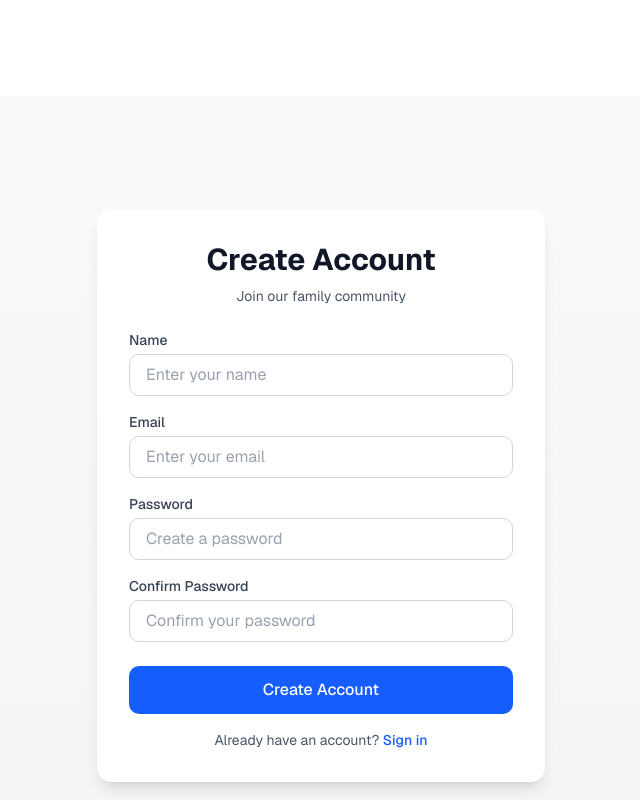
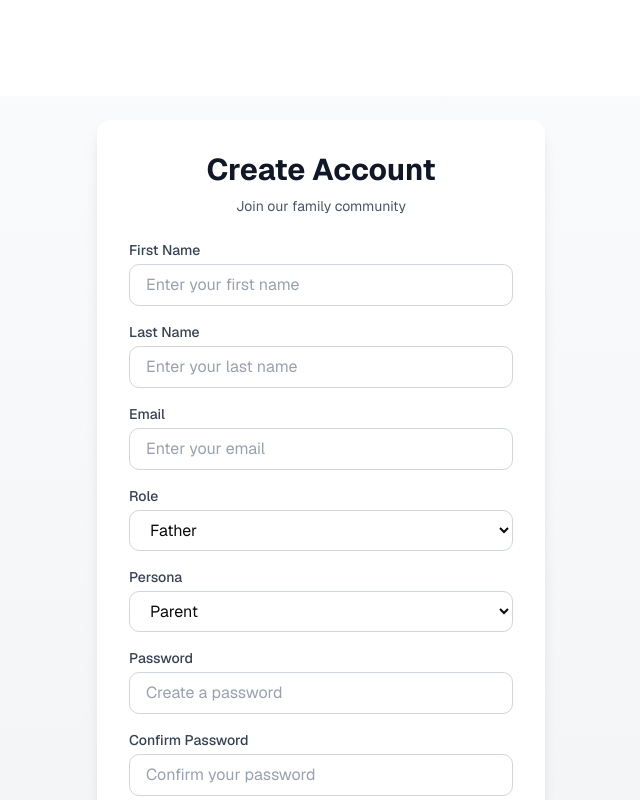
Before and after one commit to RhuzzWebDev/Family_Connect, a Next.js app in the folder famhub/: page /register in a window 1280 px wide. Shown: the top 800 px of the page, without its empty margins (319-959 px from the left). Built offline with nearby package versions, Linux system fonts and the light colour scheme.

Commit message:
fix- register and login page for user to register and see its working

```diff
--- a/famhub/src/components/auth/RegisterForm.tsx
+++ b/famhub/src/components/auth/RegisterForm.tsx
@@ -1,7 +1,7 @@
 'use client';
 
 import { useState } from 'react';
-import { AirtableService, UserFields } from '@/services/airtableService';
+import { AirtableService, UserFields, UserRole, UserPersona } from '@/services/airtableService';
 import { useRouter } from 'next/navigation';
 import bcrypt from 'bcryptjs';
 import Link from 'next/link';
@@ -36,29 +36,98 @@ const Input = ({
   </div>
 );
 
+const SelectInput = ({
+  label,
+  error,
+  options,
+  ...props
+}: {
+  label: string;
+  error?: string;
+  options: string[];
+} & React.SelectHTMLAttributes<HTMLSelectElement>) => (
+  <div className="mb-4">
+    <label className="block text-sm font-medium text-gray-700 mb-1">
+      {label}
+    </label>
+    <select
+      {...props}
+      className={`
+        w-full px-4 py-2 rounded-lg border
+        ${error ? 'border-red-500' : 'border-gray-300'}
+        focus:outline-none focus:ring-2
+        ${error ? 'focus:ring-red-500' : 'focus:ring-blue-500'}
+        focus:border-transparent
+        transition duration-200 ease-in-out
+        bg-white
+      `}
+    >
+      <option value="">Select {label}</option>
+      {options.map((option) => (
+        <option key={option} value={option}>
+          {option}
+        </option>
+      ))}
+    </select>
+    {error && (
+      <p className="mt-1 text-sm text-red-600">{error}</p>
+    )}
+  </div>
+);
+
+interface FormData {
+  first_name: string;
+  last_name: string;
+  Email: string;
+  Password: string;
+  confirmPassword: string;
+  role: UserRole;
+  persona: UserPersona;
+}
+
 export default function RegisterForm() {
   const router = useRouter();
-  const [formData, setFormData] = useState({
-    Name: '',
+  const [formData, setFormData] = useState<FormData>({
+    first_name: '',
+    last_name: '',
     Email: '',
     Password: '',
-    confirmPassword: ''
+    confirmPassword: '',
+    role: 'Father',
+    persona: 'Parent'
   });
+
   const [errors, setErrors] = useState<Record<string, string>>({});
   const [loading, setLoading] = useState(false);
 
-  const handleChange = (e: React.ChangeEvent<HTMLInputElement>) => {
+  const roles: UserRole[] = [
+    'Father',
+    'Grandfather',
+    'Grandmother',
+    'Middle Brother',
+    'Middle Sister',
+    'Mother',
+    'Older Brother',
+    'Older Sister',
+    'Youngest Brother',
+    'Youngest Sister'
+  ];
+
+  const personas: UserPersona[] = ['Parent', 'Children'];
+
+  const handleChange = (e: React.ChangeEvent<HTMLInputElement | HTMLSelectElement>) => {
     const { name, value } = e.target;
-    setFormData(prev => ({ ...prev, [name]: value }));
+    setFormData(prev => ({
+      ...prev,
+      [name]: value as string
+    }));
     if (errors[name]) {
       setErrors(prev => ({ ...prev, [name]: '' }));
     }
   };
 
   const hashPassword = async (password: string): Promise<string> => {
-    // Generate a salt with 10 rounds
     const salt = await bcrypt.genSalt(10);
-    // Hash the password with the salt
     return bcrypt.hash(password, salt);
   };
 
@@ -67,7 +136,8 @@ export default function RegisterForm() {
     const newErrors: Record<string, string> = {};
 
     // Validate form
-    if (!formData.Name.trim()) newErrors.Name = 'Name is required';
+    if (!formData.first_name.trim()) newErrors.first_name = 'First name is required';
+    if (!formData.last_name.trim()) newErrors.last_name = 'Last name is required';
     if (!formData.Email.trim()) {
       newErrors.Email = 'Email is required';
     } else if (!/^[^\s@]+@[^\s@]+\.[^\s@]+$/.test(formData.Email)) {
@@ -81,6 +151,8 @@ export default function RegisterForm() {
     if (formData.Password !== formData.confirmPassword) {
       newErrors.confirmPassword = 'Passwords do not match';
     }
+    if (!formData.role) newErrors.role = 'Role is required';
+    if (!formData.persona) newErrors.persona = 'Persona is required';
 
     if (Object.keys(newErrors).length > 0) {
       setErrors(newErrors);
@@ -91,24 +163,21 @@ export default function RegisterForm() {
     try {
       const userService = new AirtableService();
 
-      // Hash the password before saving
       const hashedPassword = await hashPassword(formData.Password);
 
       const userData: UserFields = {
-        Name: formData.Name,
+        first_name: formData.first_name,
+        last_name: formData.last_name,
         Email: formData.Email,
         Password: hashedPassword,
         Confirm_Password: hashedPassword,
-        Status: 'Active' // Set to Active for testing purposes
+        role: formData.role,
+        persona: formData.persona,
+        Status: 'Active'
       };
 
-      // Create the new record
       await userService.createRecord(userData);
-
-      // Store user email in sessionStorage for the navbar to use
       sessionStorage.setItem('userEmail', formData.Email);
-
-      // Redirect to home page after successful registration
       router.push('/');
     } catch (err: any) {
       setErrors({
@@ -139,14 +208,25 @@ export default function RegisterForm() {
           )}
 
           <Input
-            label="Name"
-            name="Name"
+            label="First Name"
+            name="first_name"
             type="text"
             required
-            value={formData.Name}
+            value={formData.first_name}
             onChange={handleChange}
-            placeholder="Enter your name"
-            error={errors.Name}
+            placeholder="Enter your first name"
+            error={errors.first_name}
+          />
+
+          <Input
+            label="Last Name"
+            name="last_name"
+            type="text"
+            required
+            value={formData.last_name}
+            onChange={handleChange}
+            placeholder="Enter your last name"
+            error={errors.last_name}
           />
 
           <Input
@@ -158,6 +238,26 @@ export default function RegisterForm() {
             onChange={handleChange}
             placeholder="Enter your email"
             error={errors.Email}
+          />
+
+          <SelectInput
+            label="Role"
+            name="role"
+            required
+            value={formData.role}
+            onChange={handleChange}
+            options={roles}
+            error={errors.role}
+          />
+
+          <SelectInput
+            label="Persona"
+            name="persona"
+            required
+            value={formData.persona}
+            onChange={handleChange}
+            options={personas}
+            error={errors.persona}
           />
 
           <Input
@@ -199,7 +299,11 @@ export default function RegisterForm() {
                 <>
                   <svg className="animate-spin -ml-1 mr-3 h-5 w-5" fill="none" viewBox="0 0 24 24">
                     <circle className="opacity-25" cx="12" cy="12" r="10" stroke="currentColor" strokeWidth="4" />
-                    <path className="opacity-75" fill="currentColor" d="M4 12a8 8 0 018-8V0C5.373 0 0 5.373 0 12h4zm2 5.291A7.962 7.962 0 014 12H0c0 3.042 1.135 5.824 3 7.938l3-2.647z" />
+                    <path
+                      className="opacity-75"
+                      fill="currentColor"
+                      d="M4 12a8 8 0 018-8V0C5.373 0 0 5.373 0 12h4zm2 5.291A7.962 7.962 0 014 12H0c0 3.042 1.135 5.824 3 7.938l3-2.647z"
+                    />
                   </svg>
                   Creating Account...
                 </>
@@ -209,13 +313,11 @@ export default function RegisterForm() {
             </button>
           </div>
 
-          <div className="text-center mt-4 text-sm">
-            <p className="text-gray-600">
-              Already have an account?{' '}
-              <Link href="/login" className="text-blue-600 hover:text-blue-800 font-medium">
-                Sign in
-              </Link>
-            </p>
+          <div className="text-center text-sm text-gray-600">
+            Already have an account?{' '}
+            <Link href="/login" className="text-blue-600 hover:text-blue-700 font-medium">
+              Sign in
+            </Link>
           </div>
         </form>
       </div>
--- a/famhub/src/lib/airtable.ts
+++ b/famhub/src/lib/airtable.ts
@@ -9,8 +9,11 @@ export const hasAirtableConfig = Boolean(apiKey && baseId);
 
 // Configure Airtable with API key
 if (hasAirtableConfig) {
+  // Add the 'pat' prefix if not present
+  const fullApiKey = apiKey?.startsWith('pat') ? apiKey : `pat${apiKey}`;
+
   Airtable.configure({
-    apiKey: apiKey as string,
+    apiKey: fullApiKey,
     endpointUrl: 'https://api.airtable.com',
   });
 }
--- a/famhub/src/services/airtableService.ts
+++ b/famhub/src/services/airtableService.ts
@@ -2,16 +2,31 @@ import { base, hasAirtableConfig } from '@/lib/airtable';
 import Airtable, { FieldSet, Record, Records, Attachment } from 'airtable';
 import { FileStorageService } from './fileStorageService';
 
+export type UserRole =
+  | 'Father'
+  | 'Grandfather'
+  | 'Grandmother'
+  | 'Middle Brother'
+  | 'Middle Sister'
+  | 'Mother'
+  | 'Older Brother'
+  | 'Older Sister'
+  | 'Youngest Brother'
+  | 'Youngest Sister';
+
+export type UserPersona = 'Parent' | 'Children';
+
 // Define our user fields with index signature to make it compatible with FieldSet
 export interface UserFields extends FieldSet {
-  Name: string;
+  id?: string;
+  first_name: string;
+  last_name: string;
   Email: string;
   Password: string;
   Confirm_Password?: string;
   Status?: string;
-  role?: 'parent' | 'child';
-  first_name?: string;
-  last_name?: string;
+  role: UserRole;
+  persona: UserPersona;
 }
 
 // Define question fields
@@ -32,19 +47,18 @@ export interface QuestionFields extends FieldSet {
  * Handles CRUD operations for user data and questions
  */
 export class AirtableService {
-  private readonly tableName: string;
   private readonly fileStorageService: FileStorageService;
+  private readonly USERS_TABLE = 'User';
+  private readonly QUESTIONS_TABLE = 'Questions_user';
 
   /**
    * Initialize the Airtable service
-   * @param tableName The name of the table to use (defaults to 'User')
    */
-  constructor(tableName = 'User') {
+  constructor() {
     if (!hasAirtableConfig) {
       throw new Error('Airtable is not configured. Please check your environment variables.');
     }
 
-    this.tableName = tableName;
     this.fileStorageService = new FileStorageService();
   }
 
@@ -58,6 +72,13 @@ export class AirtableService {
       throw new Error('Airtable base is not available');
     }
 
+    try {
+      // Check if email already exists
+      const existingUsers = await this.getRecords(`Email = "${fields.Email}"`);
+      if (existingUsers && existingUsers.length > 0) {
+        throw new Error('Email already exists');
+      }
+
       // Set default Status if not provided
       if (!fields.Status) {
         fields.Status = 'Validating';
@@ -68,17 +89,7 @@ export class AirtableService {
         fields.Confirm_Password = fields.Password;
       }
 
-    try {
-      // Get existing records to check the current IDs
-      const existingRecords = await this.getRecords();
-      console.log('Existing records count:', existingRecords.length);
-
-      if (existingRecords.length > 0) {
-        // Log the IDs of existing records to understand the sequence
-        console.log('Existing record IDs:', existingRecords.map(record => record.id));
-      }
-
-      const records = await base(this.tableName).create([{ fields }]);
+      const records = await base(this.USERS_TABLE).create([{ fields }]);
 
       // Log the newly created record ID
       console.log('New record created with ID:', records[0].id);
@@ -104,7 +115,7 @@ export class AirtableService {
       // Only include filterByFormula if it's provided, otherwise omit it
       const selectOptions = filterFormula ? { filterByFormula: filterFormula } : {};
 
-      const records = await base(this.tableName)
+      const records = await base(this.USERS_TABLE)
         .select(selectOptions)
         .all();
       return records;
@@ -131,7 +142,7 @@ export class AirtableService {
     }
 
     try {
-      const records = await base(this.tableName).update([{ id, fields }]);
+      const records = await base(this.USERS_TABLE).update([{ id, fields }]);
       return records[0];
     } catch (error: any) {
       console.error('Failed to update user:', error);
@@ -149,7 +160,7 @@ export class AirtableService {
     }
 
     try {
-      await base(this.tableName).destroy([id]);
+      await base(this.USERS_TABLE).destroy([id]);
     } catch (error: any) {
       console.error('Failed to delete user:', error);
       throw new Error(`Failed to delete user: ${error.message}`);
@@ -167,7 +178,7 @@ export class AirtableService {
     }
 
     try {
-      const records = await base('Users')
+      const records = await base(this.USERS_TABLE)
         .select({
           filterByFormula: filterByFormula || '',
         })
@@ -191,7 +202,7 @@ export class AirtableService {
     }
 
     try {
-      const records = await base('Questions_user')
+      const records = await base(this.QUESTIONS_TABLE)
         .select({
           filterByFormula: filterByFormula || '',
           sort: [{ field: 'Timestamp', direction: 'desc' }]
@@ -232,10 +243,9 @@ export class AirtableService {
       let folderPath = '';
 
       // Create folder structure based on role
-      if (user.role === 'parent' && user.last_name) {
+      if (user.persona === 'Parent' && user.last_name) {
         folderPath = `${user.last_name}/${user.first_name || 'unknown'}`;
       } else {
-        // For non-parent users or missing last name
         folderPath = `other/${user.first_name || 'unknown'}`;
       }
 
@@ -246,7 +256,7 @@ export class AirtableService {
       }
 
       // Create question record
-      const records = await base('Questions_user').create([{
+      const records = await base(this.QUESTIONS_TABLE).create([{
         fields: {
           ...fields,
           file_url,
@@ -275,7 +285,7 @@ export class AirtableService {
     }
 
     try {
-      const records = await base('Questions_user').update([{
+      const records = await base(this.QUESTIONS_TABLE).update([{
         id,
         fields: { like_count: likeCount }
       }]);
@@ -298,7 +308,7 @@ export class AirtableService {
     }
 
     try {
-      const records = await base('Questions_user').update([{
+      const records = await base(this.QUESTIONS_TABLE).update([{
         id,
         fields: { comment_count: commentCount }
       }]);
```
Also changed, not shown: famhub/src/app/api/create-test-users/route.ts (+64 -24 lines), 2 other files (tests, documents, lock files or other folders). Lines whose indentation alone changed are shown as unchanged.
